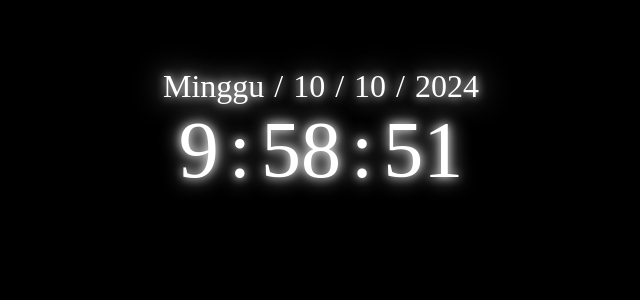
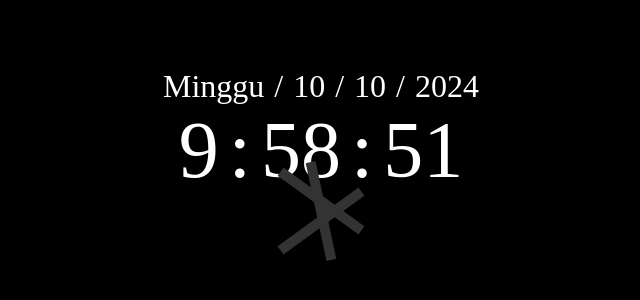
Before and after one commit to hafid148/digital-clock, a plain HTML site: page index.html in a window 1280 px wide. Shown: the part 252-552 px from the top of the page, without its empty margins (319-959 px from the left). Drawn offline with Linux system fonts and the light colour scheme.

Commit message:
Add files via upload

```diff
--- a/index.html
+++ b/index.html
@@ -9,7 +9,7 @@
   <body>
     <div class="center">
       <div class="tanggal">
-        <div class="hari" id="hari"></div>
+        <div class="hari" id="day"></div>
         <div class="">/</div>
         <div class="date" id="date"></div>
         <div class="div">/</div>
@@ -25,6 +25,9 @@
 
         <div class="detik" id="detik"></div>
       </div>
+      <div class="shape" id="shape"></div>
+      <div class="shape" id="shape2"></div>
+      <div class="shape" id="shape3"></div>
     </div>
 
     <script src="script.js"></script>
--- a/script.js
+++ b/script.js
@@ -9,20 +9,31 @@ function setClock() {
     "Sabtu",
   ];
   const now = new Date();
+  const day = dayName[now.getDay()];
+  const date = now.getDate();
+  const month = now.getUTCMonth();
   const years = now.getFullYear();
-  const date = now.getDate();
-  const month = now.getMonth();
-  const jam = now.getHours();
-  const menit = now.getMinutes();
-  const detik = now.getSeconds();
-  const day = dayName[now.getDay()];
 
-  document.getElementById("hari").textContent = `${day}`;
+  const hours = now.getHours();
+  const minute = now.getMinutes();
+  const second = now.getSeconds();
+  const tambah = (second / 60) * 360 + 90;
+  const tambahMenit = (minute / 60) * 360 + 90;
+  const tambahJam = (hours / 60) * 360 + 90;
+
+  document.getElementById("shape3").style.transform = `rotate(${tambahJam}deg)`;
+
+  document.getElementById("shape").style.transform = `rotate(${tambah}deg)`;
+  document.getElementById(
+    "shape2"
+  ).style.transform = `rotate(${tambahMenit}deg)`;
+
+  document.getElementById("day").textContent = `${day}`;
+  document.getElementById("date").textContent = `${date}`;
+  document.getElementById("month").textContent = `${month}`;
   document.getElementById("years").textContent = `${years}`;
-  document.getElementById("month").textContent = `${month}`;
-  document.getElementById("date").textContent = `${date}`;
-  document.getElementById("jam").textContent = `${jam}`;
-  document.getElementById("menit").textContent = `${menit}`;
-  document.getElementById("detik").textContent = `${detik}`;
+  document.getElementById("jam").textContent = `${hours}`;
+  document.getElementById("menit").textContent = `${minute}`;
+  document.getElementById("detik").textContent = `${second}`;
 }
 setInterval(setClock, 1000);
--- a/style.css
+++ b/style.css
@@ -3,6 +3,11 @@ body {
   color: #ffffff;
   display: grid;
   place-items: center;
+}
+.shape {
+  background-color: #333;
+  width: 100px;
+  height: 10px;
 }
 .center {
   position: absolute;
@@ -12,13 +17,14 @@ body {
   flex-direction: column;
   justify-content: center;
 }
+.center:hover {
+  text-shadow: 0 0 10px white, 0 0 20px white;
+  transition: 0.6s;
+}
 .tanggal {
   display: flex;
   gap: 10px;
   font-size: 2rem;
-}
-.tanggal div {
-  text-shadow: 0px 0px 10px white, 0 0 30px #ffffff;
 }
 
 .clock {
@@ -26,6 +32,3 @@ body {
   gap: 10px;
   font-size: 5rem;
 }
-.clock div {
-  text-shadow: 0 0 10px white, 0 0 20px white;
-}
```
Also changed, not shown: js benar.js (added, +31 -0 lines).
